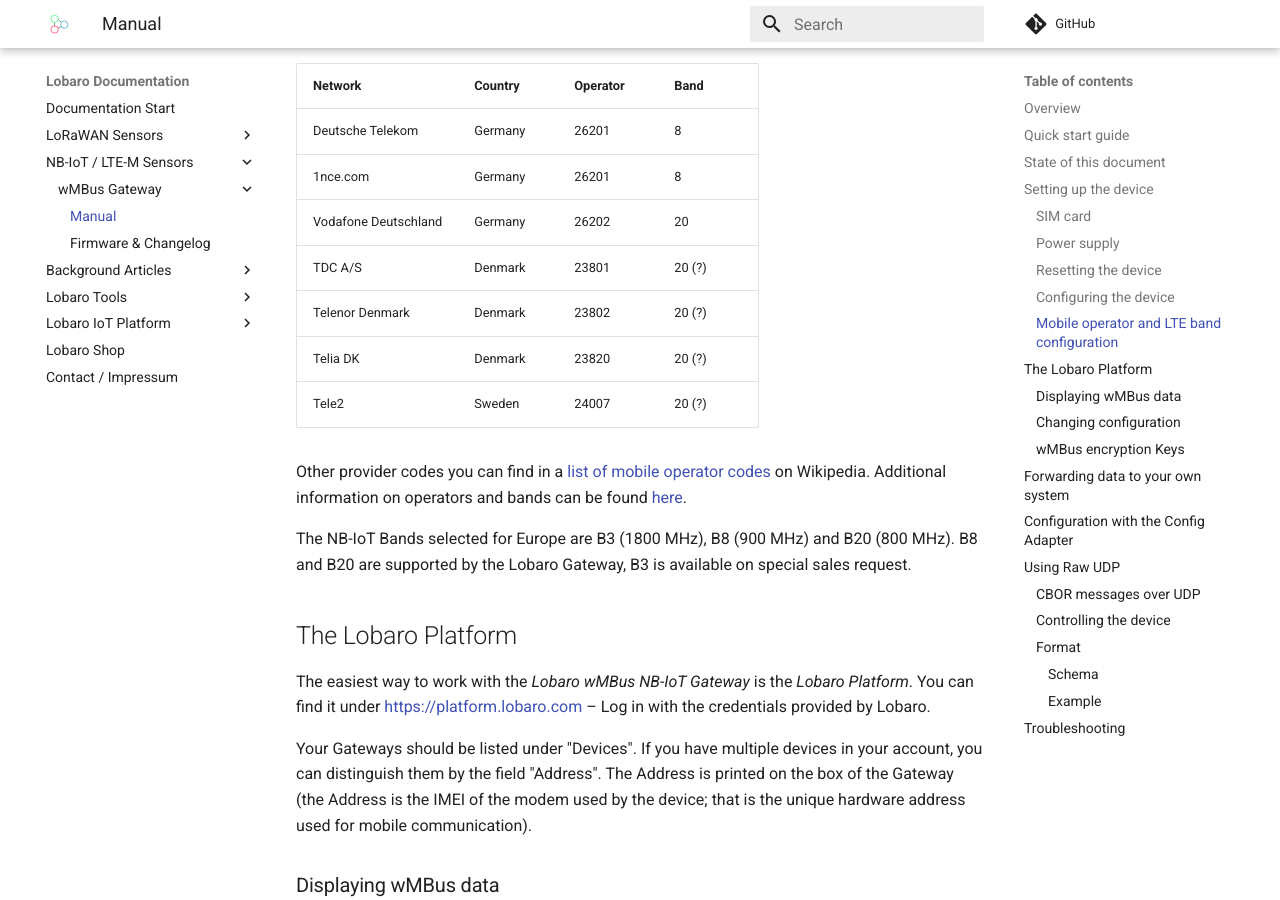
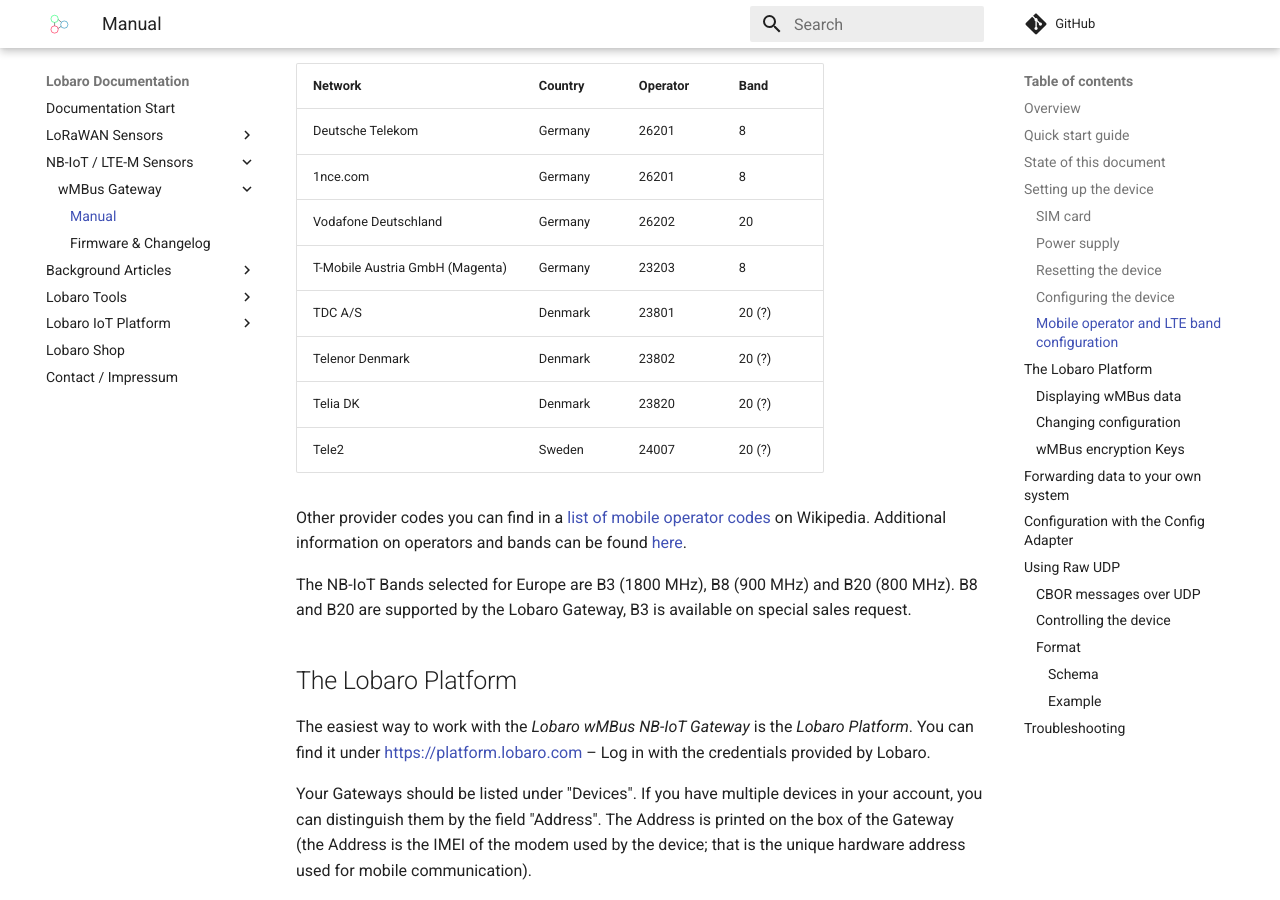
Before and after one commit to Lobaro/docs, an MkDocs documentation site: the page built from docs/nbiot-sensors/wmbus-nbiot/index.md, in a window 1280 px wide and 900 px high, scrolled down 2045 px. Built offline with MkDocs 1.6.1 and Material for MkDocs 9.7.7, drawn with Linux system fonts in a browser that asks for light colours; a script that is not in the unit is left out; comment, search, counter and statistics services are not loaded.

Commit message:
add tmobile austria to nbiot network provider list

```diff
--- a/docs/nbiot-sensors/wmbus-nbiot/index.md
+++ b/docs/nbiot-sensors/wmbus-nbiot/index.md
@@ -71,6 +71,7 @@
 | Deutsche Telekom  | Germany           | 26201  | 8 |
 | 1nce.com      | Germany  | 26201  | 8 |
 | Vodafone Deutschland    | Germany  | 26202  | 20 |
+| T-Mobile Austria GmbH (Magenta)   | Germany  | 23203  | 8 |
 | TDC A/S | Denmark | 23801  |  20 (?)|
 | Telenor Denmark | Denmark | 23802  | 20 (?) |
 | Telia DK | Denmark | 23820  | 20 (?) |
```
